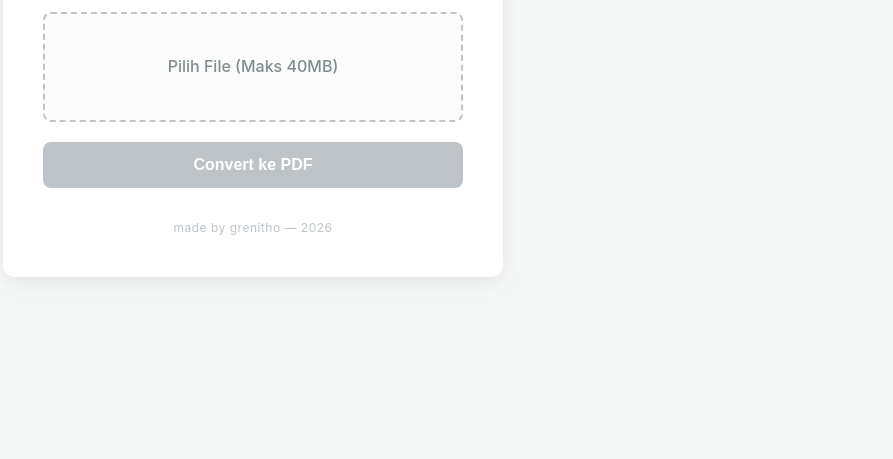
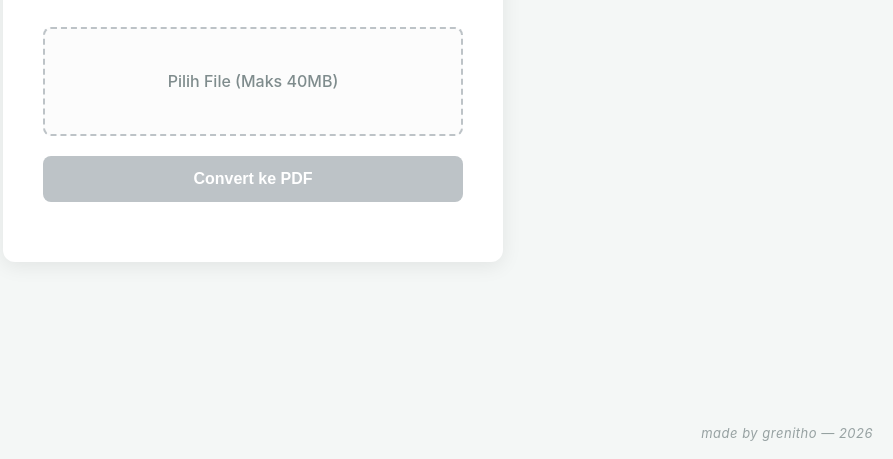
Before and after one commit to grenitho/convert-to-pdf, a website: page public/index.html in a window 1280 px wide. Shown: the part 341-800 px from the top of the page, without its empty margins (387-1280 px from the left). Drawn offline with Linux system fonts and the light colour scheme.

Commit message:
style: improve footer visibility, position to bottom-right, italic

```diff
--- a/public/style.css
+++ b/public/style.css
@@ -180,11 +180,19 @@ button[type="submit"]:disabled {
 
 /* 8. Footer Credit */
 .footer-credit {
-    margin-top: 30px;
-    text-align: center;
-    font-size: 12px;
-    color: #bdc3c7;
+    position: fixed;
+    bottom: 15px;
+    right: 20px;
+    font-size: 13px;
+    color: #7f8c8d;
+    font-style: italic;
     letter-spacing: 0.5px;
+    opacity: 0.8;
+    transition: opacity 0.3s ease;
+}
+
+.footer-credit:hover {
+    opacity: 1;
 }
 
 .footer-credit p {
```
